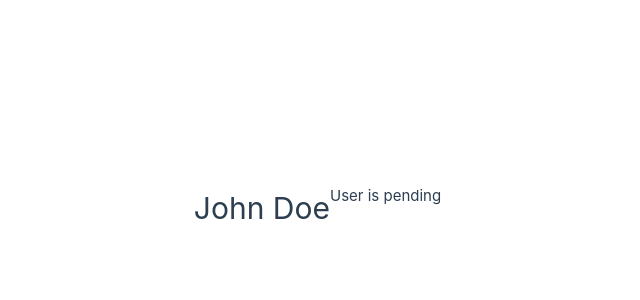
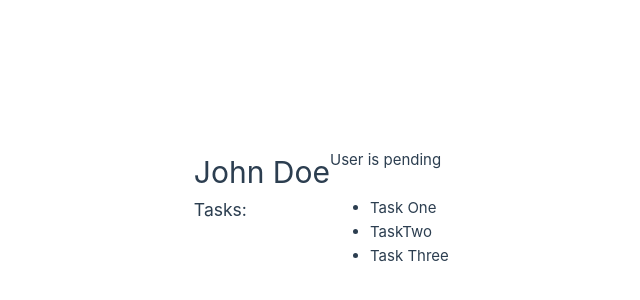
Before and after one commit to IliusSagar/vue-fundamental, a Vue app: page / in a window 1280 px wide. Shown: the part 192-492 px from the top of the page, without its empty margins (310-950 px from the left). Built offline with nearby package versions, Linux system fonts and the light colour scheme.

Commit message:
v for directive looping

```diff
--- a/src/App.vue
+++ b/src/App.vue
@@ -4,6 +4,7 @@ export default {
     return {
       name: 'John Doe',
       status: 'pending',
+      tasks: ['Task One', 'TaskTwo', 'Task Three']
     }
   }
 }
@@ -14,4 +15,9 @@ export default {
   <p v-if="status === 'active'">User is active</p>
   <p v-else-if="status === 'pending'">User is pending</p>
   <p v-else>User is inactive</p>
+
+  <h3>Tasks:</h3>
+  <ul>
+    <li v-for="task in tasks" :key="task">{{ task }}</li>
+  </ul>
 </template>
```
